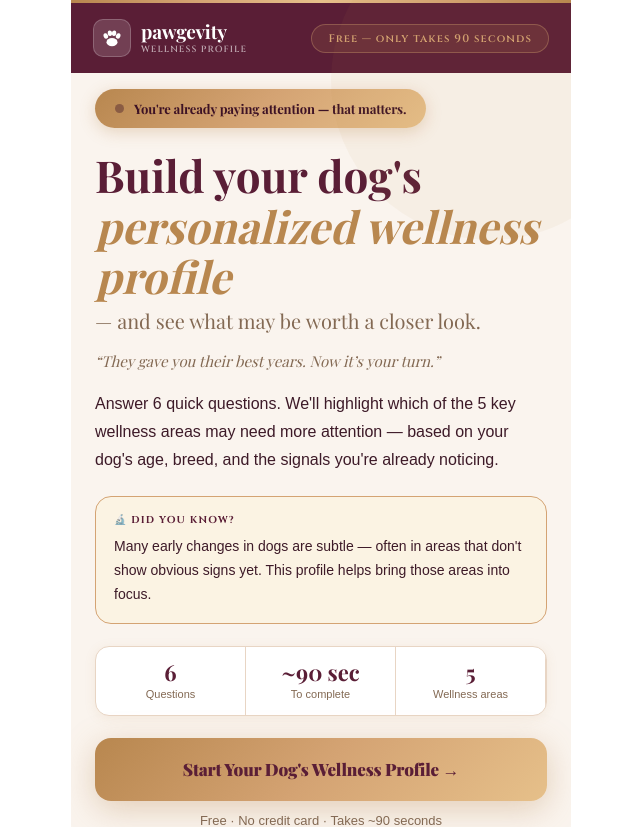
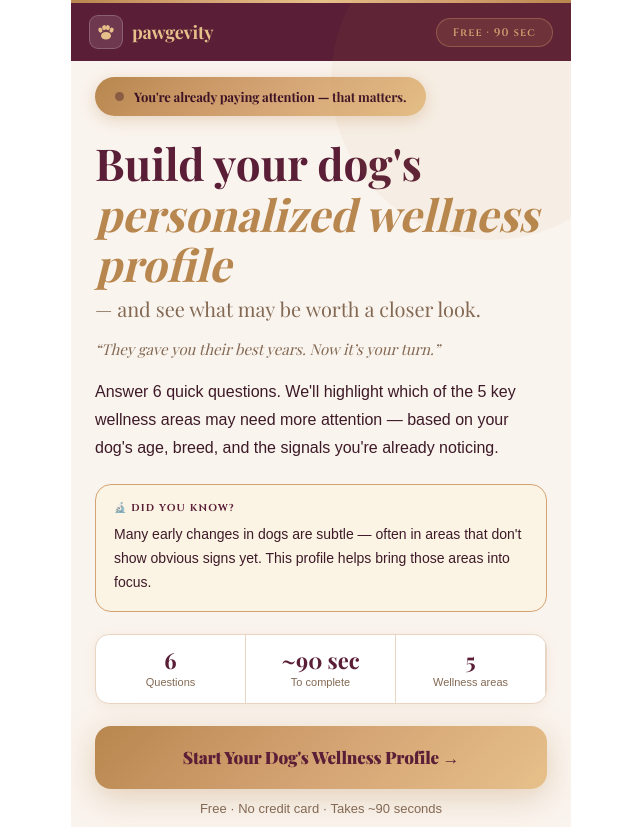
Before and after one commit to wcb1970/pawgevity-quiz, a React (Create React App) app: page / in a window 1280 px wide. Shown: the top 827 px of the page, without its empty margins (319-959 px from the left). Built offline with nearby package versions, Linux system fonts and the light colour scheme; a web font is replaced by a local one.

Commit message:
Add files via upload

```diff
--- a/src/App.jsx
+++ b/src/App.jsx
@@ -317,15 +317,27 @@ function Landing({ onStart }) {
       <div style={l.navStrip}>
         <div style={l.goldLine}/>
         <nav style={l.nav}>
-          <Logo light/>
-          <div style={l.navPill}>Free — only takes 90 seconds</div>
+          {/* Compact nav logo — no subtitle to prevent wrapping */}
+          <div style={{display:"flex",alignItems:"center",gap:9}}>
+            <div style={{width:34,height:34,borderRadius:9,background:"rgba(255,255,255,0.12)",display:"flex",alignItems:"center",justifyContent:"center",border:"1px solid rgba(255,255,255,0.2)",flexShrink:0}}>
+              <svg width="20" height="20" viewBox="0 0 32 32" fill="none">
+                <ellipse cx="16" cy="22" rx="8" ry="6" fill="#E6C08A"/>
+                <ellipse cx="7" cy="13" rx="3.2" ry="4" fill="#E6C08A" transform="rotate(-20 7 13)"/>
+                <ellipse cx="13" cy="9" rx="3.2" ry="4" fill="#E6C08A" transform="rotate(-5 13 9)"/>
+                <ellipse cx="19" cy="9" rx="3.2" ry="4" fill="#E6C08A" transform="rotate(5 19 9)"/>
+                <ellipse cx="25" cy="13" rx="3.2" ry="4" fill="#E6C08A" transform="rotate(20 25 13)"/>
+              </svg>
+            </div>
+            <div style={{fontFamily:B.ff,fontWeight:700,fontSize:18,color:"#E6C08A",letterSpacing:"-0.01em",lineHeight:1}}>pawgevity</div>
+          </div>
+          <div style={l.navPill}>Free · 90 sec</div>
         </nav>
       </div>
 
       <div style={{...l.hero, opacity:v?1:0, transform:v?"none":"translateY(24px)", transition:"all 0.7s cubic-bezier(0.34,1.1,0.64,1)"}}>
         <div style={l.badge}>
           <span style={l.dot}/>
-          <span>You're already paying attention — that matters.</span>
+          <span>You&apos;re already paying attention — that matters.</span>
         </div>
 
         <h1 style={l.h1}>
@@ -334,7 +346,7 @@ function Landing({ onStart }) {
           <span style={{display:"block",fontFamily:B.ff,fontStyle:"normal",fontWeight:400,fontSize:"clamp(16px,4vw,20px)",color:B.taupe,marginTop:6,lineHeight:1.3}}>— and see what may be worth a closer look.</span>
         </h1>
 
-        <p style={l.tagline}>“They gave you their best years. Now it’s your turn.”</p>
+        <p style={l.tagline}>{"\u201cThey gave you their best years. Now it\u2019s your turn.\u201d"}</p>
 
         <p style={l.p}>
           Answer 6 quick questions. We'll highlight which of the 5 key wellness areas may need more attention — based on your dog's age, breed, and the signals you're already noticing.
@@ -384,7 +396,7 @@ function Landing({ onStart }) {
           </div>
         ))}
       </div>
-      <div style={l.dis}>This profile is for general wellness awareness only. It is not veterinary advice and should not replace professional care. Always consult your veterinarian about your dog's health. † These statements have not been evaluated by the Food and Drug Administration.</div>
+      <div style={l.dis}>This profile is for general wellness awareness only. It is not veterinary advice and should not replace professional care. Always consult your veterinarian about your dog&apos;s health. † These statements have not been evaluated by the Food and Drug Administration.</div>
       <div style={{textAlign:"center",paddingTop:12,paddingBottom:4}}>
         <a href="/privacy" style={{fontSize:11,color:B.muted,textDecoration:"none",fontFamily:B.fc,letterSpacing:"0.06em"}}>Privacy Policy</a>
         <span style={{color:B.border,margin:"0 8px"}}>·</span>
@@ -499,7 +511,7 @@ function QuizStep({ step, data, onAnswer, onNext, stepIdx, total }) {
               <span style={q.mythLabel2}>What the data actually shows</span>
             </div>
             <p style={q.mythMythTxt}><strong>What most owners think:</strong> {myth.myth}</p>
-            <p style={q.mythTruth}><strong>What's actually happening:</strong> {myth.truth}</p>
+            <p style={q.mythTruth}><strong>What&apos;s actually happening:</strong> {myth.truth}</p>
             <button
               style={{
                 width:"100%", background:"#0B4D37", color:"#fff", border:"none",
@@ -713,7 +725,7 @@ function Gate({ data, onCapture }) {
       {/* Form */}
       <div style={g.form}>
         <h2 style={g.formH}>Where should we send {data.name}'s profile?</h2>
-        <p style={g.formP}>Enter your email and we'll share the full overview right away — including some thoughtful context for each area and a practical starting point based on what you've told us.</p>
+        <p style={g.formP}>Enter your email and we&apos;ll share the full overview right away — including some thoughtful context for each area and a practical starting point based on what you&apos;ve told us.</p>
 
         <label style={g.label}>Your email address</label>
         <input style={{...g.input,...(err?{borderColor:B.coral}:{})}} type="email"
@@ -732,7 +744,7 @@ function Gate({ data, onCapture }) {
           By continuing you agree to our{" "}
           <a href="/privacy" style={{color:B.taupe,textDecoration:"underline",textDecorationColor:B.border}}>Privacy Policy</a>
         </p>
-        <p style={g.dis}>† This overview is for general wellness awareness only. It is not a diagnosis or veterinary advice. Always consult your vet for guidance on your dog's health. Not evaluated by the FDA. Individual context varies.</p>
+        <p style={g.dis}>† This overview is for general wellness awareness only. It is not a diagnosis or veterinary advice. Always consult your vet for guidance on your dog&apos;s health. Not evaluated by the FDA. Individual context varies.</p>
       </div>
     </div>
   );
@@ -865,7 +877,7 @@ function Results({ data, email }) {
 
         {/* What's in your email */}
         <div style={r.emailCard}>
-          <div style={r.emailTitle}>📧 What we're sending to your inbox</div>
+          <div style={r.emailTitle}>📧 What we&apos;re sending to your inbox</div>
           <p style={{fontSize:14,color:"rgba(255,255,255,0.75)",marginBottom:16,lineHeight:1.6}}>
             We're sending a more detailed overview to <strong style={{color:"#fff"}}>{email}</strong> with things worth exploring further:
           </p>
@@ -981,7 +993,7 @@ const l = {
   // Gold divider line at top
   goldLine: { height:3, background:"linear-gradient(90deg,#B8874F,#D4A373,#E6C08A,#D4A373,#B8874F)" },
   navStrip: { background:B.plum, padding:"0" },
-  nav:      { display:"flex", justifyContent:"space-between", alignItems:"center", padding:"16px 22px" },
+  nav:      { display:"flex", justifyContent:"space-between", alignItems:"center", padding:"12px 18px" },
   navPill:  { background:"rgba(184,135,79,0.15)", border:"1px solid rgba(212,163,115,0.35)", borderRadius:100, padding:"6px 16px", fontSize:11, fontWeight:600, color:"#D4A373", fontFamily:B.fc, letterSpacing:"0.1em" },
   hero:     { padding:"16px 24px 32px" },
   badge:    { display:"inline-flex", alignItems:"center", gap:10, background:"linear-gradient(135deg,#B8874F,#D4A373,#E6C08A)", border:"none", borderRadius:100, padding:"11px 20px", fontSize:13, fontWeight:700, color:"#3D1225", marginBottom:22, fontFamily:B.ff, boxShadow:"0 4px 16px rgba(184,135,79,0.3)", letterSpacing:"-0.01em" },
```
